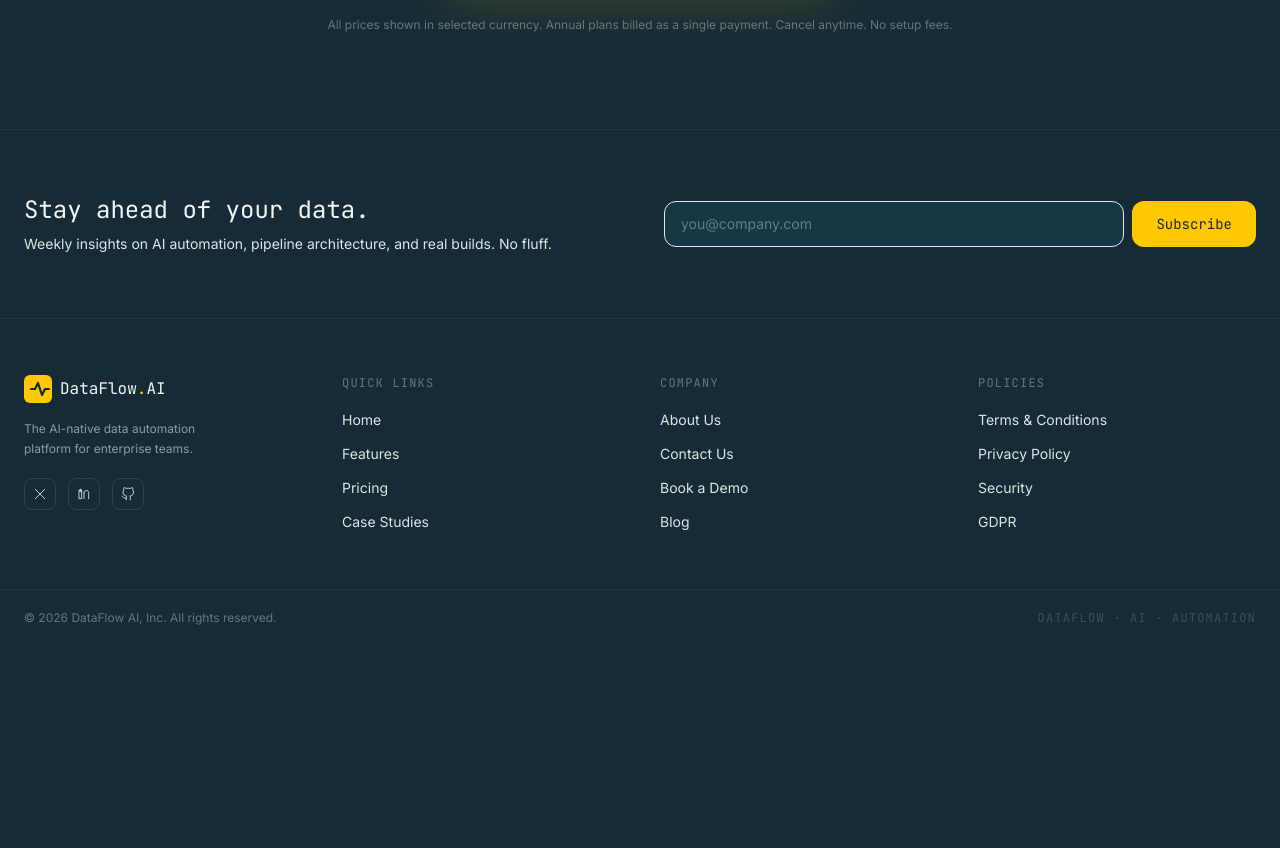
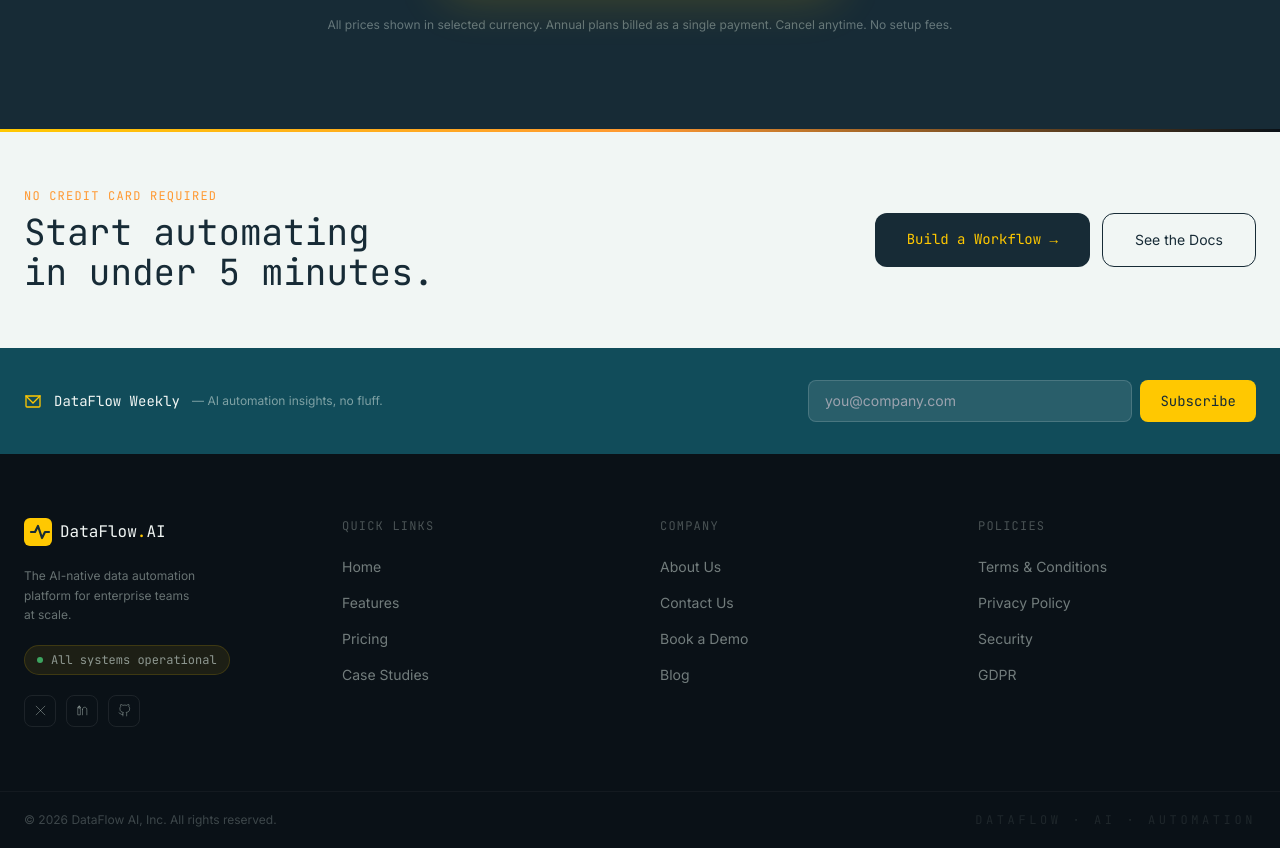
Before and after one commit to Ayushk212/dataflow-ai, a React (Vite) app: page / in a window 1280 px wide. Shown: the part 4420-5268 px from the top of the page. Before the commit the page ends 5066 px from the top, so only its background shows below. Built offline with nearby package versions, Linux system fonts and the light colour scheme.

Commit message:
style: update Footer to use inline styles layout

```diff
--- a/src/components/Footer.jsx
+++ b/src/components/Footer.jsx
@@ -8,30 +8,74 @@ export default function Footer() {
   const year = new Date().getFullYear()
 
   return (
-    <footer className="bg-oceanic border-t border-white/5" role="contentinfo">
-      {/* Newsletter */}
-      <div className="border-b border-white/5">
-        <div className="max-w-7xl mx-auto px-6 py-16 grid md:grid-cols-2 gap-12 items-center">
+    <footer role="contentinfo" style={{ background: '#0A1117' }}>
+
+      {/* ── Top divider — thick forsythia accent bar ── */}
+      <div style={{ height: '3px', background: 'linear-gradient(90deg, #FFC801 0%, #FF9932 50%, transparent 100%)' }} />
+
+      {/* ── CTA band — Arctic Powder bg, visually loud break from page ── */}
+      <div style={{ background: '#F1F6F4' }}>
+        <div className="max-w-7xl mx-auto px-6 py-14 flex flex-col md:flex-row items-center justify-between gap-8">
           <div>
-            <h2 className="font-mono font-700 text-2xl text-arctic">
-              Stay ahead of your data.
+            <p className="font-mono text-xs uppercase tracking-widest mb-2" style={{ color: '#FF9932' }}>
+              No credit card required
+            </p>
+            <h2 className="font-mono font-700 text-3xl md:text-4xl leading-tight" style={{ color: '#172B36' }}>
+              Start automating<br />in under 5 minutes.
             </h2>
-            <p className="font-sans text-sm text-mystic mt-2">
-              Weekly insights on AI automation, pipeline architecture, and real builds. No fluff.
-            </p>
           </div>
-          <div className="flex gap-2">
+          <div className="flex flex-col sm:flex-row gap-3 flex-shrink-0">
+            <a
+              href="#pricing"
+              className="btn-primary font-mono font-700 text-sm px-8 py-4 rounded-xl text-center"
+              style={{ background: '#172B36', color: '#FFC801' }}
+            >
+              Build a Workflow →
+            </a>
+            <a
+              href="#features"
+              className="btn-ghost font-sans font-500 text-sm px-8 py-4 rounded-xl text-center"
+              style={{ border: '1.5px solid #172B36', color: '#172B36' }}
+              onClick={e => e.preventDefault()}
+            >
+              See the Docs
+            </a>
+          </div>
+        </div>
+      </div>
+
+      {/* ── Newsletter bar — Nocturnal Expedition strip ── */}
+      <div style={{ background: '#114C5A' }}>
+        <div className="max-w-7xl mx-auto px-6 py-8 flex flex-col sm:flex-row items-center gap-4">
+          <div className="flex items-center gap-3 flex-shrink-0">
+            <svg width="18" height="18" viewBox="0 0 18 18" fill="none" aria-hidden="true">
+              <path d="M2 4h14v10a1 1 0 0 1-1 1H3a1 1 0 0 1-1-1V4z" stroke="#FFC801" strokeWidth="1.3"/>
+              <path d="M2 4l7 7 7-7" stroke="#FFC801" strokeWidth="1.3" strokeLinecap="round"/>
+            </svg>
+            <span className="font-mono text-sm font-600" style={{ color: '#F1F6F4' }}>
+              DataFlow Weekly
+            </span>
+            <span className="font-sans text-xs" style={{ color: 'rgba(217,232,226,0.55)' }}>
+              — AI automation insights, no fluff.
+            </span>
+          </div>
+          <div className="flex gap-2 flex-1 max-w-md sm:ml-auto">
             <label htmlFor="newsletter-email" className="sr-only">Email address</label>
             <input
               id="newsletter-email"
               type="email"
               placeholder="you@company.com"
-              className="flex-1 bg-nocturnal/40 border border-white/12 rounded-xl px-4 py-3 font-sans text-sm text-arctic placeholder:text-mystic/40 outline-none focus:border-forsythia/50 focus:ring-1 focus:ring-forsythia/30 transition-colors duration-150"
+              className="flex-1 rounded-lg px-4 py-2.5 font-sans text-sm outline-none"
+              style={{
+                background: 'rgba(255,255,255,0.1)',
+                border: '1px solid rgba(255,255,255,0.15)',
+                color: '#F1F6F4',
+              }}
             />
             <button
-              className="btn-primary bg-forsythia text-oceanic font-mono font-700 text-sm px-6 py-3 rounded-xl whitespace-nowrap"
               type="button"
-              aria-label="Subscribe to newsletter"
+              className="btn-primary font-mono font-700 text-sm px-5 py-2.5 rounded-lg whitespace-nowrap"
+              style={{ background: '#FFC801', color: '#172B36' }}
             >
               Subscribe
             </button>
@@ -39,39 +83,52 @@ export default function Footer() {
         </div>
       </div>
 
-      {/* Links */}
-      <div className="max-w-7xl mx-auto px-6 py-14 grid grid-cols-2 md:grid-cols-4 gap-10">
-        {/* Brand */}
+      {/* ── Main footer body — near-black, clearly separate ── */}
+      <div className="max-w-7xl mx-auto px-6 py-16 grid grid-cols-2 md:grid-cols-4 gap-10">
+        {/* Brand col */}
         <div className="col-span-2 md:col-span-1">
-          <div className="flex items-center gap-2 mb-4">
+          <div className="flex items-center gap-2 mb-5">
             <svg width="28" height="28" viewBox="0 0 28 28" fill="none" aria-hidden="true">
               <rect width="28" height="28" rx="6" fill="#FFC801"/>
               <path d="M7 14h4l3-6 4 12 3-6h4" stroke="#172B36" strokeWidth="2.2"
                 strokeLinecap="round" strokeLinejoin="round"/>
             </svg>
-            <span className="font-mono font-700 text-arctic text-base">
-              DataFlow<span className="text-forsythia">.</span>AI
+            <span className="font-mono font-700 text-base" style={{ color: '#F1F6F4' }}>
+              DataFlow<span style={{ color: '#FFC801' }}>.</span>AI
             </span>
           </div>
-          <p className="font-sans text-xs text-mystic/60 leading-relaxed max-w-48">
-            The AI-native data automation platform for enterprise teams.
+          <p className="font-sans text-xs leading-relaxed max-w-44" style={{ color: 'rgba(217,232,226,0.45)' }}>
+            The AI-native data automation platform for enterprise teams at scale.
           </p>
-          {/* Social */}
-          <div className="flex gap-3 mt-5" aria-label="Social media links">
+
+          {/* Status pill */}
+          <div className="inline-flex items-center gap-2 mt-5 px-3 py-1.5 rounded-full"
+            style={{ background: 'rgba(255,200,1,0.08)', border: '1px solid rgba(255,200,1,0.15)' }}>
+            <span className="w-1.5 h-1.5 rounded-full bg-green-400 animate-pulse" aria-hidden="true" />
+            <span className="font-mono text-xs" style={{ color: 'rgba(217,232,226,0.6)' }}>
+              All systems operational
+            </span>
+          </div>
+
+          {/* Socials */}
+          <div className="flex gap-2.5 mt-5" aria-label="Social media links">
             {[
-              { label: 'X (Twitter)', path: 'M4 4l16 16M20 4L4 20' },
-              { label: 'LinkedIn',   path: 'M4 6h4v14H4zM6 4a2 2 0 1 0 0 4 2 2 0 0 0 0-4zM12 10v10M12 10c0-3 2-4 4-4 3 0 4 2 4 5v9' },
-              { label: 'GitHub',     path: 'M9 19c-5 1.5-5-2.5-7-3m14 6v-3.87a3.37 3.37 0 0 0-.94-2.61c3.14-.35 6.44-1.54 6.44-7A5.44 5.44 0 0 0 20 4.77 5.07 5.07 0 0 0 19.91 1S18.73.65 16 2.48a13.38 13.38 0 0 0-7 0C6.27.65 5.09 1 5.09 1A5.07 5.07 0 0 0 5 4.77a5.44 5.44 0 0 0-1.5 3.78c0 5.42 3.3 6.61 6.44 7A3.37 3.37 0 0 0 9 18.13V22' },
+              { label: 'X (Twitter)', d: 'M4 4l16 16M20 4L4 20' },
+              { label: 'LinkedIn',   d: 'M4 6h4v14H4zM6 4a2 2 0 1 0 0 4 2 2 0 0 0 0-4zM12 10v10M12 10c0-3 2-4 4-4 3 0 4 2 4 5v9' },
+              { label: 'GitHub',     d: 'M9 19c-5 1.5-5-2.5-7-3m14 6v-3.87a3.37 3.37 0 0 0-.94-2.61c3.14-.35 6.44-1.54 6.44-7A5.44 5.44 0 0 0 20 4.77 5.07 5.07 0 0 0 19.91 1S18.73.65 16 2.48a13.38 13.38 0 0 0-7 0C6.27.65 5.09 1 5.09 1A5.07 5.07 0 0 0 5 4.77a5.44 5.44 0 0 0-1.5 3.78c0 5.42 3.3 6.61 6.44 7A3.37 3.37 0 0 0 9 18.13V22' },
             ].map(s => (
               <a
                 key={s.label}
                 href="#"
                 aria-label={s.label}
-                className="w-8 h-8 border border-white/10 rounded-lg flex items-center justify-center text-mystic hover:text-forsythia hover:border-forsythia/30 transition-colors duration-180"
                 onClick={e => e.preventDefault()}
+                className="w-8 h-8 rounded-lg flex items-center justify-center transition-colors duration-150"
+                style={{ border: '1px solid rgba(255,255,255,0.08)', color: 'rgba(217,232,226,0.45)' }}
+                onMouseEnter={e => { e.currentTarget.style.color = '#FFC801'; e.currentTarget.style.borderColor = 'rgba(255,200,1,0.3)' }}
+                onMouseLeave={e => { e.currentTarget.style.color = 'rgba(217,232,226,0.45)'; e.currentTarget.style.borderColor = 'rgba(255,255,255,0.08)' }}
               >
-                <svg width="14" height="14" viewBox="0 0 24 24" fill="none" aria-hidden="true">
-                  <path d={s.path} stroke="currentColor" strokeWidth="1.5" strokeLinecap="round" strokeLinejoin="round"/>
+                <svg width="13" height="13" viewBox="0 0 24 24" fill="none" aria-hidden="true">
+                  <path d={s.d} stroke="currentColor" strokeWidth="1.5" strokeLinecap="round" strokeLinejoin="round"/>
                 </svg>
               </a>
             ))}
@@ -81,16 +138,20 @@ export default function Footer() {
         {/* Link columns */}
         {Object.entries(FOOTER_LINKS).map(([heading, links]) => (
           <nav key={heading} aria-label={`${heading} links`}>
-            <h3 className="font-mono text-xs text-mystic/40 uppercase tracking-widest mb-4">
+            <h3 className="font-mono text-xs uppercase tracking-widest mb-5"
+              style={{ color: 'rgba(217,232,226,0.3)' }}>
               {heading}
             </h3>
-            <ul className="flex flex-col gap-2.5">
+            <ul className="flex flex-col gap-3">
               {links.map(link => (
                 <li key={link}>
                   <a
                     href="#"
-                    className="font-sans text-sm text-mystic hover:text-forsythia transition-colors duration-150"
+                    className="font-sans text-sm transition-colors duration-150"
+                    style={{ color: 'rgba(217,232,226,0.5)' }}
                     onClick={e => e.preventDefault()}
+                    onMouseEnter={e => e.currentTarget.style.color = '#FFC801'}
+                    onMouseLeave={e => e.currentTarget.style.color = 'rgba(217,232,226,0.5)'}
                   >
                     {link}
                   </a>
@@ -101,18 +162,20 @@ export default function Footer() {
         ))}
       </div>
 
-      {/* Bottom bar */}
-      <div className="border-t border-white/5">
+      {/* ── Bottom bar ── */}
+      <div style={{ borderTop: '1px solid rgba(255,255,255,0.04)' }}>
         <div className="max-w-7xl mx-auto px-6 py-5 flex flex-col sm:flex-row items-center justify-between gap-3">
-          <p className="font-sans text-xs text-mystic/40">
+          <p className="font-sans text-xs" style={{ color: 'rgba(217,232,226,0.25)' }}>
             © {year} DataFlow AI, Inc. All rights reserved.
           </p>
-          {/* Big wordmark echo (like reference video) */}
-          <p className="font-mono text-xs text-mystic/20 tracking-widest uppercase">
+          {/* Big oversized wordmark — like the reference video */}
+          <p className="font-mono text-xs tracking-[0.3em] uppercase"
+            style={{ color: 'rgba(217,232,226,0.1)' }}>
             dataflow · ai · automation
           </p>
         </div>
       </div>
+
     </footer>
   )
 }
```
